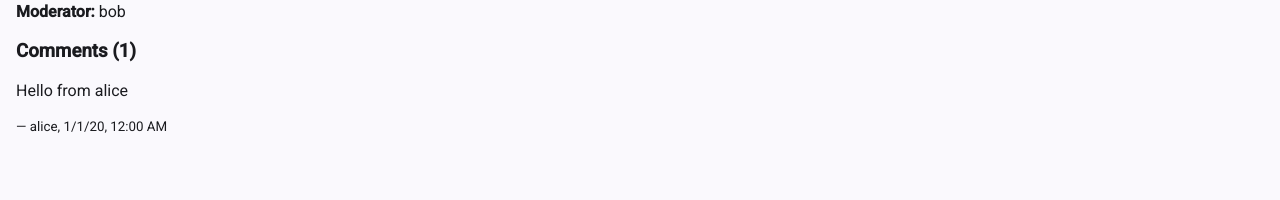
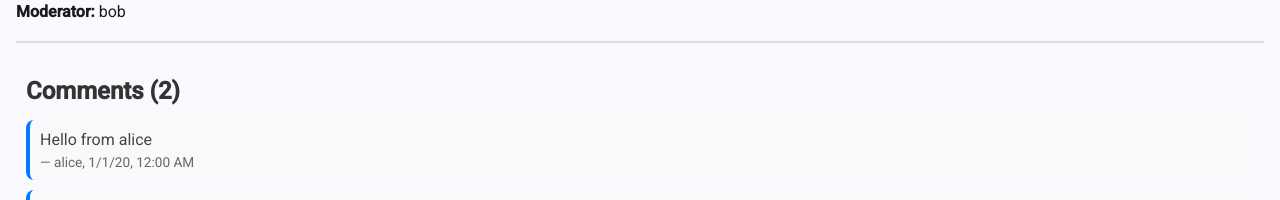
Before and after one commit to vy1406/RojoPark, an Angular app: page /post/1 in a window 1280 px wide. Shown: the part 582-782 px from the top of the page. Built offline with nearby package versions, Linux system fonts and the light colour scheme; data requests are answered from the project's data file.

Commit message:
styling comments

```diff
--- a/db.json
+++ b/db.json
@@ -36,6 +36,12 @@
             "content": "Hello from alice",
             "commentator": { "id": "2", "username": "alice"},
             "date": "2020-01-01"
+          },
+          {
+            "id": "2",
+            "content": "Hello from bob",
+            "commentator": { "id": "1", "username": "bob"},
+            "date": "2020-01-02"
           }
         ]
       },
--- /dev/null
+++ b/src/app/components/comments/comments.component.html
@@ -0,0 +1,11 @@
+<section class="comments" *ngIf="comments && comments.length">
+    <h3>Comments ({{ comments.length }})</h3>
+
+    <div *ngFor="let comment of comments; trackBy: trackByCommentId" class="comment">
+        <p>{{ comment.content }}</p>
+        <small>
+            — {{ comment.commentator.username }},
+            {{ comment.date | date:'short' }}
+        </small>
+    </div>
+</section>
--- /dev/null
+++ b/src/app/components/comments/comments.component.scss
@@ -0,0 +1,37 @@
+.comments {
+    margin-top: 20px;
+    padding: 10px;
+    border-top: 2px solid #ddd;
+
+    h3 {
+        font-size: 1.5rem;
+        margin-bottom: 15px;
+        color: #333;
+    }
+
+    .comment {
+        background: #f9f9f9;
+        padding: 10px;
+        margin-bottom: 10px;
+        border-radius: 8px;
+        border-left: 4px solid #007bff;
+        transition: background 0.3s ease-in-out;
+
+        &:hover {
+            background: #eef7ff;
+        }
+
+        p {
+            margin: 0;
+            font-size: 1rem;
+            color: #444;
+        }
+
+        small {
+            display: block;
+            margin-top: 5px;
+            font-size: 0.85rem;
+            color: #666;
+        }
+    }
+}
--- /dev/null
+++ b/src/app/components/comments/comments.component.ts
@@ -0,0 +1,18 @@
+import { Component, Input } from '@angular/core';
+import { Comment } from '../../servicers/posts.service';
+import { CommonModule } from '@angular/common';
+
+@Component({
+  selector: 'app-comments',
+  imports: [CommonModule],
+  standalone: true,
+  templateUrl: './comments.component.html',
+  styleUrl: './comments.component.scss'
+})
+export class CommentsComponent {
+  @Input() comments!: Comment[];
+
+  trackByCommentId(index: number, comment: Comment) {
+    return comment.id;
+  }
+}
--- a/src/app/components/img/img.component.ts
+++ b/src/app/components/img/img.component.ts
@@ -10,5 +10,4 @@ import { Component, Input } from '@angular/core';
 export class ImgComponent {
   @Input() src!: string;
   @Input() alt!: string;
-
 }
--- a/src/app/pages/post/post.component.html
+++ b/src/app/pages/post/post.component.html
@@ -21,18 +21,8 @@
     <div class="moderator" *ngIf="post.moderator">
         <strong>Moderator:</strong> {{ post.moderator.username }}
     </div>
+    <app-comments [comments]="post.comments || []"></app-comments>
 
-    <section class="comments" *ngIf="post.comments && post.comments.length">
-        <h3>Comments ({{ post.comments.length }})</h3>
-
-        <div *ngFor="let comment of post.comments; trackBy: trackByCommentId" class="comment">
-            <p>{{ comment.content }}</p>
-            <small>
-                — {{ comment.commentator.username }},
-                {{ comment.date | date:'short' }}
-            </small>
-        </div>
-    </section>
 </div>
 
 <ng-template #loading>
--- a/src/app/pages/post/post.component.ts
+++ b/src/app/pages/post/post.component.ts
@@ -3,12 +3,14 @@ import { ActivatedRoute } from '@angular/router';
 import { Comment, Post, PostService } from '../../servicers/posts.service';
 import { CommonModule } from '@angular/common';
 import { ImgComponent } from '../../components/img/img.component';
+import { CommentsComponent } from "../../components/comments/comments.component";
 
 @Component({
   selector: 'app-post',
   imports: [
     CommonModule,
-    ImgComponent
+    ImgComponent,
+    CommentsComponent
   ],
   templateUrl: './post.component.html',
   styleUrl: './post.component.scss'
@@ -30,7 +32,4 @@ export class PostComponent implements OnInit {
     });
   }
 
-  trackByCommentId(index: number, comment: Comment) {
-    return comment.id;
-  }
 }
```
Also changed, not shown: 2 other files (tests, documents, lock files or other folders).
